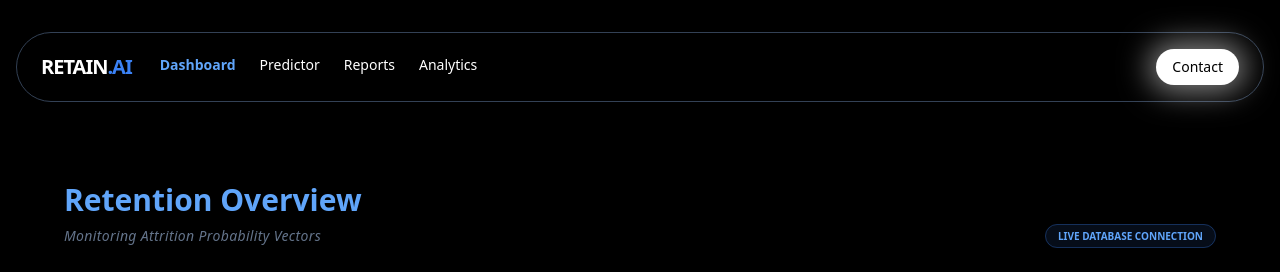
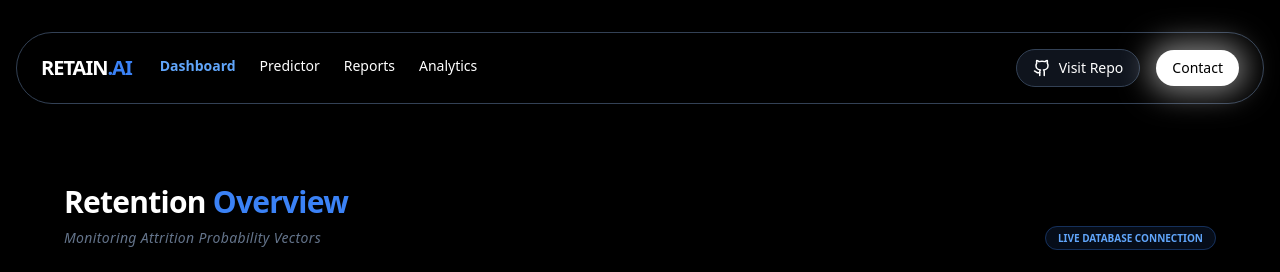
Before and after one commit to itsnehakv/Employee-Attrition-App, a React (Vite) app in the folder frontend/: page /dashboard in a window 1280 px wide. Shown: the top 272 px of the page. Built offline with nearby package versions, Linux system fonts and the light colour scheme; no server answers.

Commit message:
Enhance Dashboard header styling and add GitHub link to Navbar for repository access

```diff
--- a/frontend/src/components/Dashboard.jsx
+++ b/frontend/src/components/Dashboard.jsx
@@ -30,8 +30,8 @@ const Dashboard = () => {
         {/* Header Section */}
         <div className="flex justify-between items-end mb-10">
           <div>
-            <h1 className="text-3xl font-bold text-blue-400 mb-2">
-              Retention Overview
+            <h1 className="text-3xl font-black text-white tracking-tight mb-2">
+              Retention <span className="text-blue-500">Overview</span>
             </h1>
             <p className="text-slate-500 text-sm font-medium tracking-wide italic">
               Monitoring Attrition Probability Vectors
--- a/frontend/src/components/Navbar.jsx
+++ b/frontend/src/components/Navbar.jsx
@@ -1,5 +1,6 @@
 import { useState } from "react";
 import { NavLink } from "react-router-dom";
+import { Github } from "lucide-react";
 
 const Navbar = () => {
   const [isOpen, setIsOpen] = useState(false);
@@ -42,6 +43,15 @@ const Navbar = () => {
       {/* Desktop Buttons */}
       <div className="hidden ml-auto md:flex items-center gap-4">
         <a
+          href="https://github.com/itsnehakv/Employee-Attrition-App.git"
+          target="_blank"
+          rel="noopener noreferrer"
+          className="flex items-center gap-2 px-4 py-2 rounded-full bg-slate-800/50 hover:bg-slate-700 transition-colors border border-slate-700 text-sm font-medium"
+        >
+          <Github size={18} />
+          <span>Visit Repo</span>
+        </a>
+        <a
           href="https://www.linkedin.com/in/nehakvallappil"
           target="_blank"
           rel="noopener noreferrer"
```
